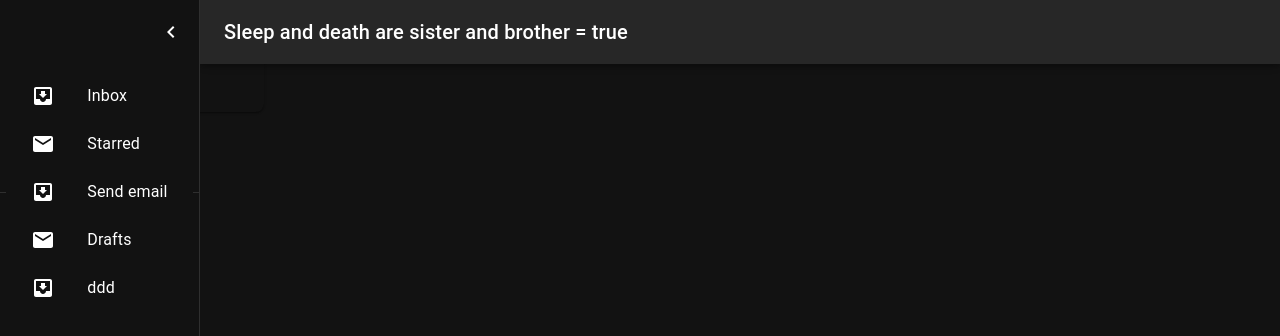
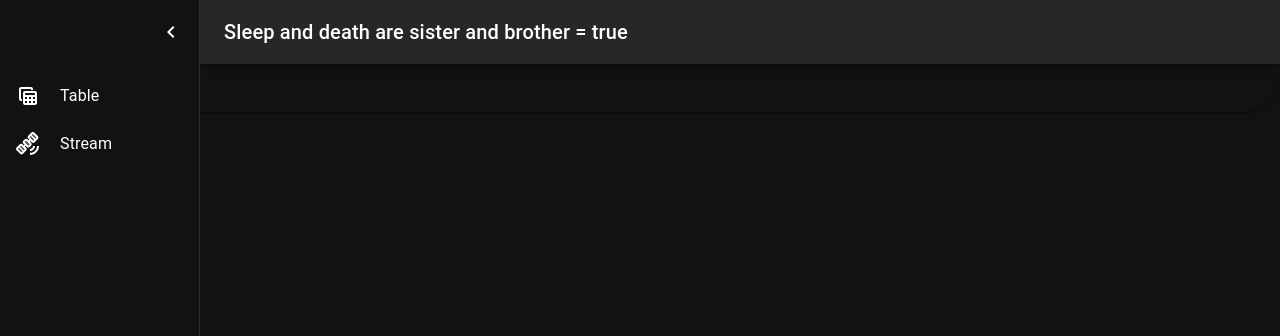
Before and after one commit to grrlopes/kafql-ui, a React (Create React App) app: page / in a window 1280 px wide. Shown: the top 336 px of the page. Built offline with nearby package versions, Linux system fonts and the light colour scheme.

Commit message:
Added new icon to navbar. Removed useless menu.

```diff
--- a/src/components/main/Main.js
+++ b/src/components/main/Main.js
@@ -26,12 +26,13 @@ export default function Main() {
       sx={{
         display: "flex",
         boxShadow: 1,
-        borderRadius: 2,
+        borderRadius: 9,
+        width: "100%",
       }}
     >
       <CssBaseline />
 
-      <TopBar position="fixed" open={open} drawerwidth={200}>
+      <TopBar position="fixed" open={open} drawerwidth={drawerWidth}>
         <TopToolBar onClick={handleDrawerOpen} open={open} />
       </TopBar>
 
--- a/src/components/navbar/ListSideBar.js
+++ b/src/components/navbar/ListSideBar.js
@@ -1,30 +1,33 @@
-import {
-  Divider,
-  List,
-  ListItem,
-  ListItemIcon,
-  ListItemText,
-} from "@mui/material";
-import InboxIcon from "@mui/icons-material/MoveToInbox";
-import MailIcon from "@mui/icons-material/Mail";
+import { List, ListItem, ListItemIcon, ListItemText } from "@mui/material";
+import SatelliteIcon from "@mui/icons-material/SatelliteAltTwoTone";
+import TableViewRoundedIcon from "@mui/icons-material/TableViewRounded";
+import QuestionMarkRoundedIcon from "@mui/icons-material/QuestionMarkRounded";
 import { useNavigate } from "react-router-dom";
 
-function ListSideBar() {
+const IconList = (text) => {
+  switch (text) {
+    case "Table":
+      return <TableViewRoundedIcon />;
+    case "Stream":
+      return <SatelliteIcon />;
+    default:
+      <QuestionMarkRoundedIcon />;
+      break;
+  }
+};
+
+const ListSideBar = () => {
   const navigate = useNavigate();
 
   return (
-    <Divider>
     <List>
-        {["Inbox", "Starred", "Send email", "Drafts", "ddd"].map((text, index) => (
+      {["Table", "Stream"].map((text, index) => (
         <ListItem button key={text} onClick={() => navigate(text)}>
-            <ListItemIcon>
-              {index % 2 === 0 ? <InboxIcon /> : <MailIcon />}
-            </ListItemIcon>
+          <ListItemIcon sx={{ minWidth: 44 }}> {IconList(text)} </ListItemIcon>
           <ListItemText primary={text} />
         </ListItem>
       ))}
     </List>
-    </Divider>
   );
 }
 
--- a/src/index.js
+++ b/src/index.js
@@ -9,8 +9,8 @@ import { ThemeProvider } from "@emotion/react";
 import { darkTheme } from "./theme";
 import { BrowserRouter, Routes, Route } from "react-router-dom";
 
-import Inbox from "./pages/inbox/Inbox";
-import Teste from "./pages/teste/Teste";
+import Table from "./pages/table/Table";
+import MainStream from "./pages/stream/MainTab"
 
 ReactDOM.render(
   <React.StrictMode>
@@ -19,8 +19,8 @@ ReactDOM.render(
         <BrowserRouter>
           <Routes>
             <Route path="/" element={<App />}>
-              <Route path="inbox" element={<Inbox />} />
-              <Route path="drafts" element={<Teste />} />
+              <Route path="stream" element={<MainStream />} />
+              <Route path="table" element={<Table />} />
             </Route>
           </Routes>
         </BrowserRouter>
```
Lines whose indentation alone changed are shown as unchanged.
